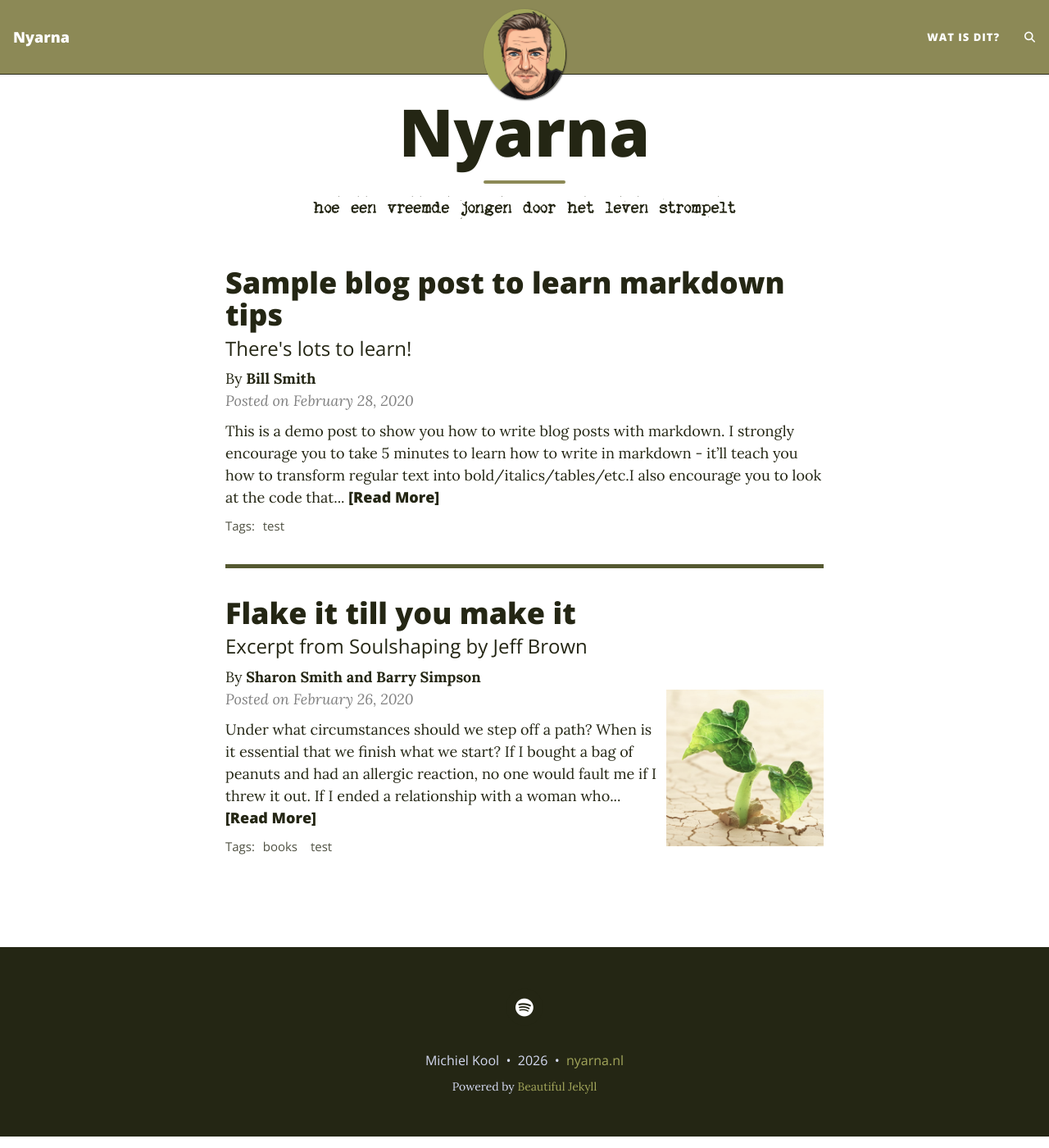
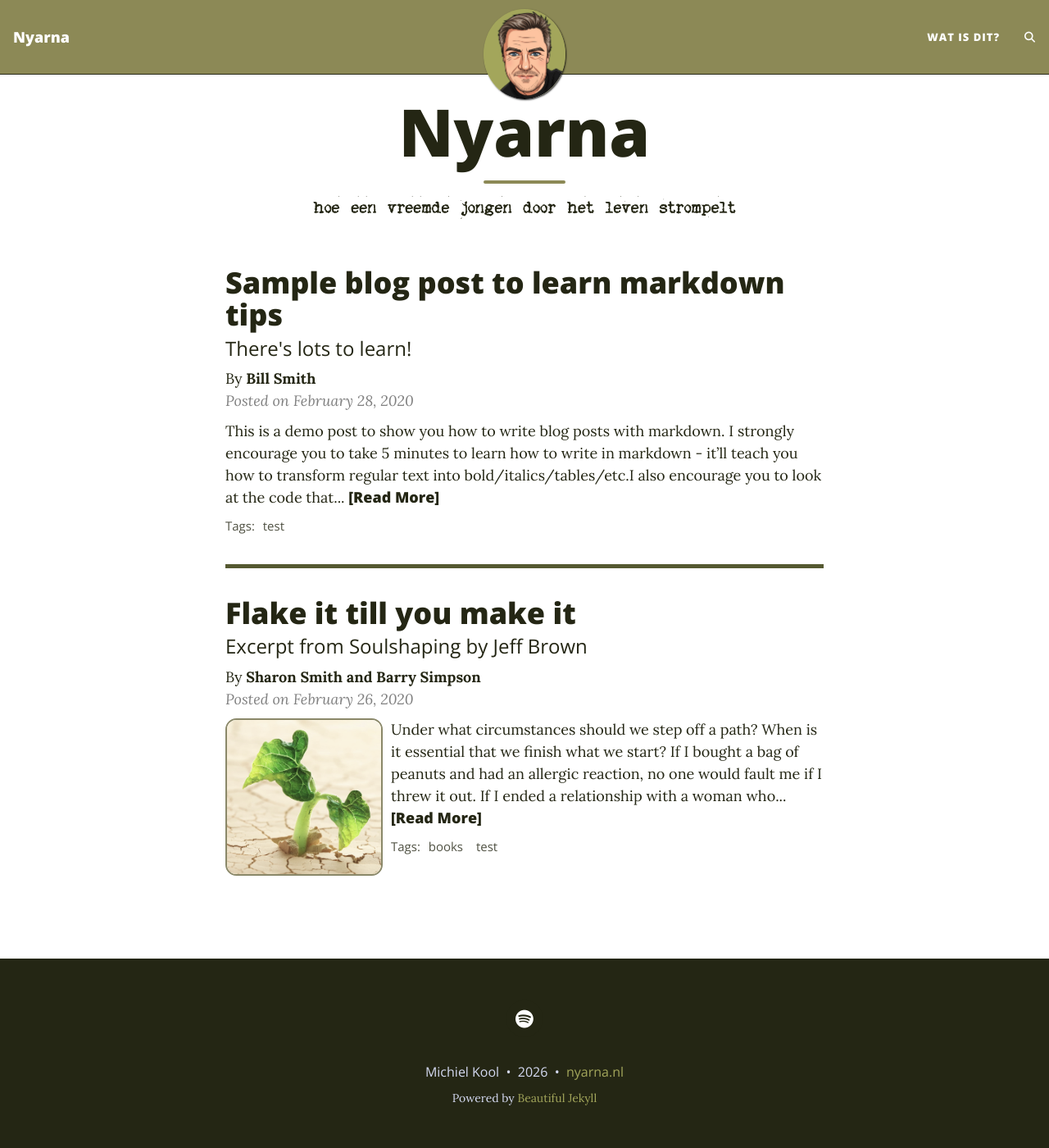
Before and after one commit to roosebolton/nyarna, a Jekyll site: the page built from index.html, in a window 1280 px wide and 1400 px high, scrolled down 14 px. Shown: the whole window at 82% size. Built offline with Jekyll 4.4.1, drawn with Linux system fonts in a browser that asks for light colours; the list of posts is cut into pages by our own code; comment, search, counter and statistics services are not loaded.

Commit message:
thumbnail preview to left plus border

```diff
--- a/assets/css/beautifuljekyll.css
+++ b/assets/css/beautifuljekyll.css
@@ -476,7 +476,7 @@ footer .footer-custom-content {
   }
 }
 
-/* --- Post preview (feed) --- */z
+/* --- Post preview (feed) --- */zz
 
 .posts-list {
     margin: 0;
@@ -543,10 +543,14 @@ footer .footer-custom-content {
   width: 100%;
 }
 .post-preview .post-image {
-  float: right;
-  margin-left: 0.625rem;
+  float: left;
+  margin-right: 0.625rem;
+  margin-left: 0;
   height: 12rem;
   width: 12rem;
+  border-radius: 7%;
+  border: 2px solid #8C8956;
+  overflow: hidden;
 }
 .post-preview .post-image {
   filter: grayscale(40%);
@@ -555,11 +559,14 @@ footer .footer-custom-content {
   filter: grayscale(0%);
 }
 .post-preview .post-image img {
-  max-height: 100%;
-  max-width: 100%;
+  display: block;
+  width: 100%;
+  height: 100%;
+  object-fit: cover;
+  border-radius: inherit;
 }
 .post-preview .post-image-short {
-  margin-top: -2.1875rem;
+  margin-top: 0;
 }
 @media (max-width: 767px) {
   .post-preview .post-image {
@@ -584,8 +591,11 @@ footer .footer-custom-content {
   .post-preview .post-image {
     display: none;
   }
+  .post-preview .post-image-short {
+    display: none;
+  }
   .post-preview .post-image-small {
-    display: block;
+    display: none;
   }
 }
 
```
Also changed, not shown: 1 other file.
